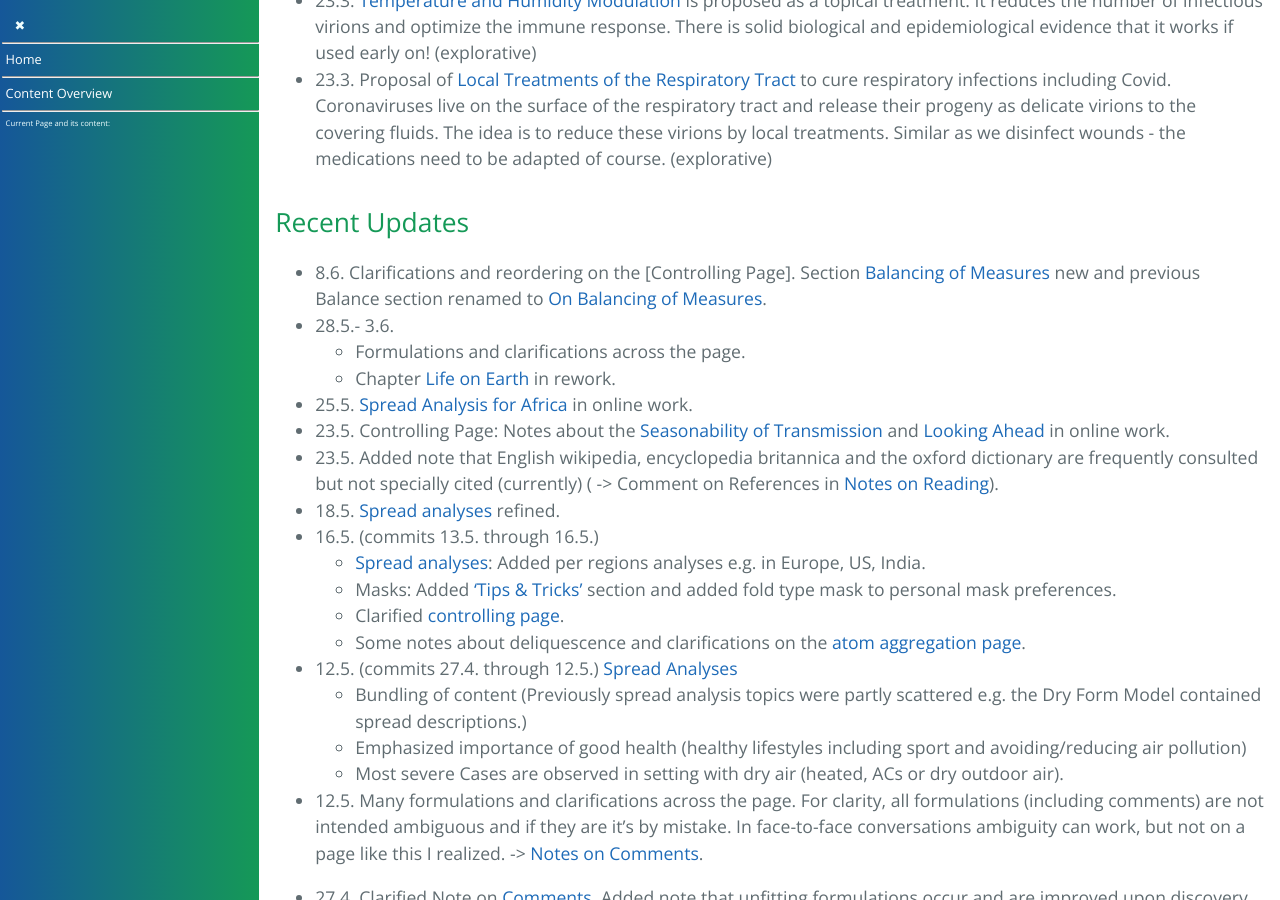
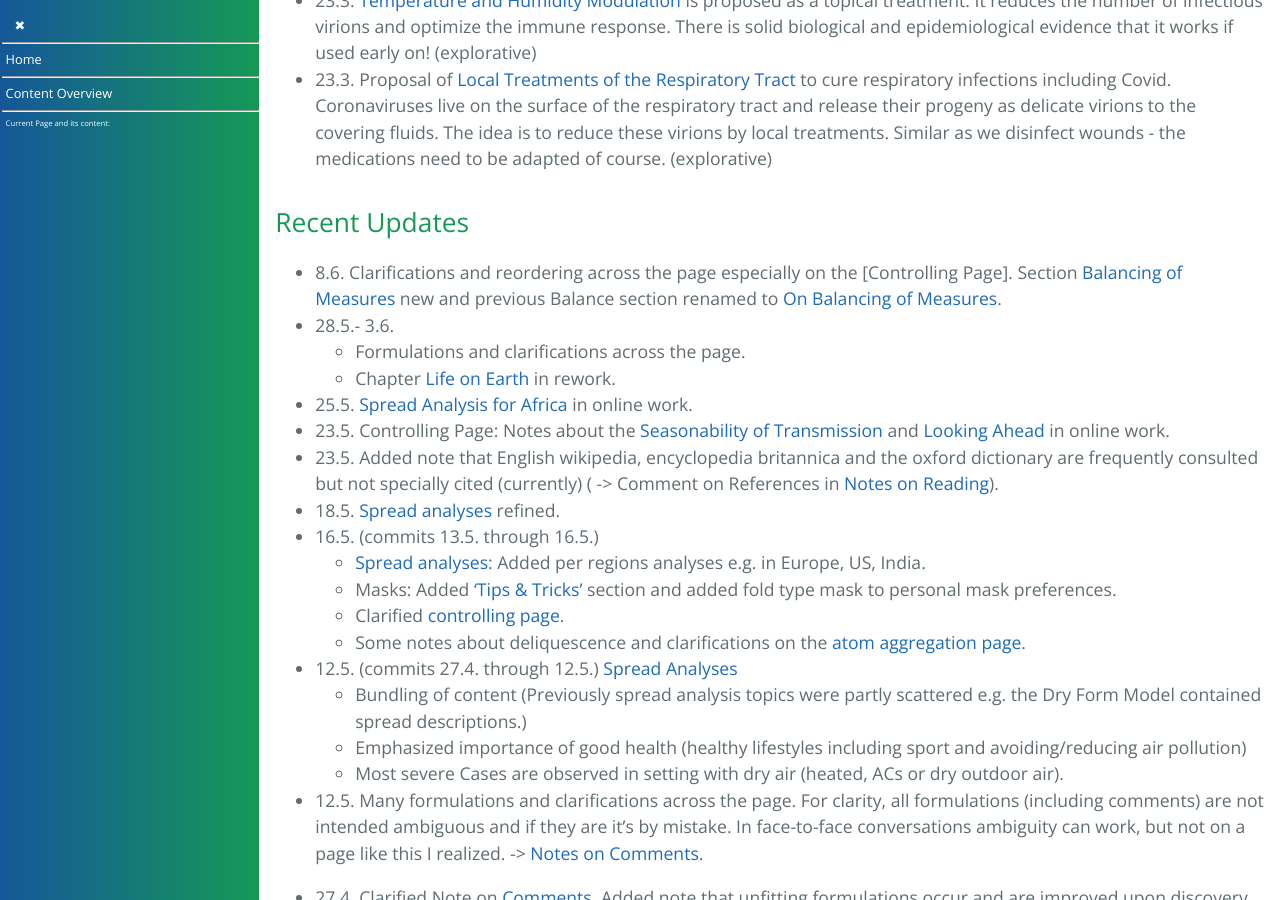
Before and after one commit to forestgrape/coronavirus, a Jekyll site: the page built from index.md, in a window 1280 px wide and 900 px high, scrolled down 1195 px. Built offline with Jekyll 4.4.1, drawn with Linux system fonts in a browser that asks for light colours; our own code applies the rules of GitHub Pages for plain Markdown files.

Commit message:
formulation

```diff
--- a/index.md
+++ b/index.md
@@ -40,7 +40,7 @@
 
 
 ## Recent Updates
-- 8.6. Clarifications and reordering on the [Controlling Page]. Section [Balancing of Measures](../coronavirus/7_social/controlling.md#balancing-of-measures) new and previous Balance section renamed to [On Balancing of Measures](../coronavirus/7_social/controlling.md#on-balancing-of-measures).
+- 8.6. Clarifications and reordering across the page especially on the [Controlling Page]. Section [Balancing of Measures](../coronavirus/7_social/controlling.md#balancing-of-measures) new and previous Balance section renamed to [On Balancing of Measures](../coronavirus/7_social/controlling.md#on-balancing-of-measures).
 - 28.5.- 3.6.
   - Formulations and clarifications across the page.
   - Chapter [Life on Earth](2_biological/life-forms.md) in rework.
```
